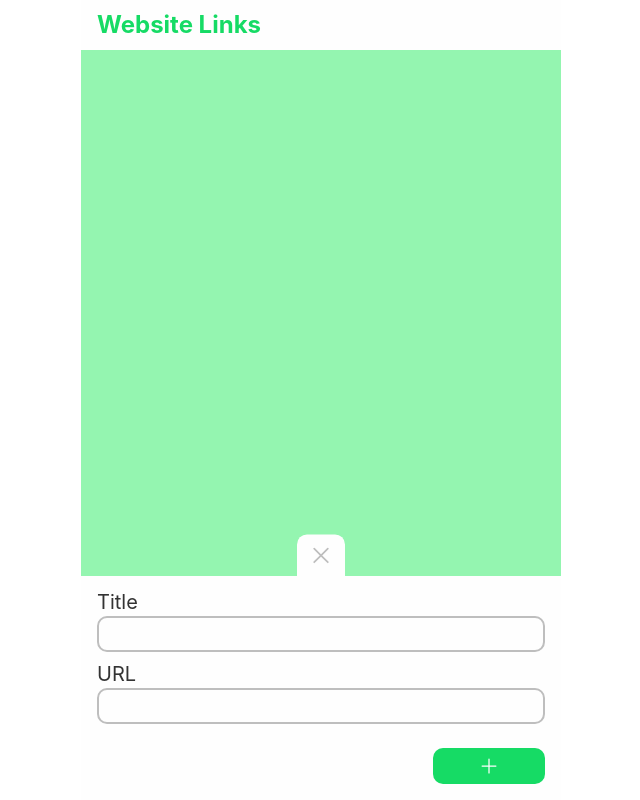
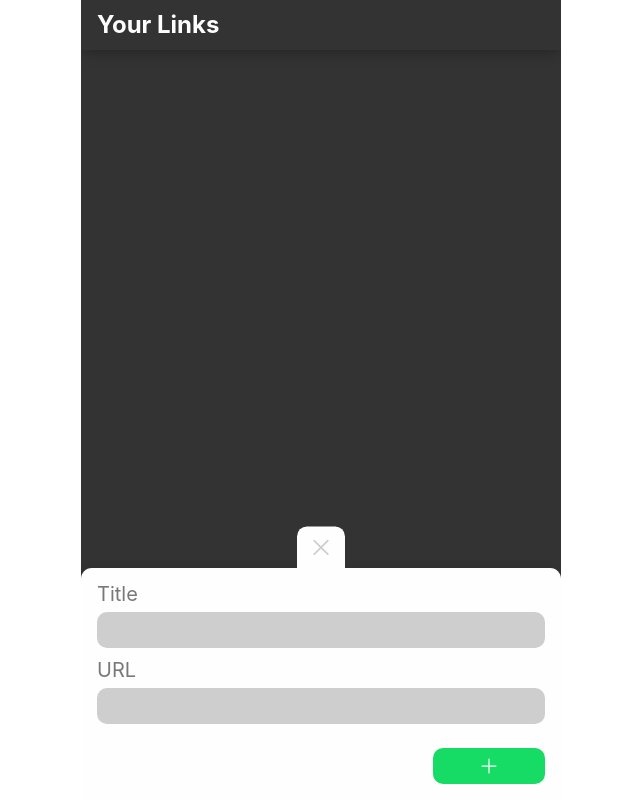
Before and after one commit to Jyun-Peng/Website-Queue, a React (Create React App) app: page / in a window 1280 px wide. Both pictures are taken after a click on the button 640 px from the left and 754 px from the top of the page. Shown: the whole page, without its empty margins (319-959 px from the left). Built offline with nearby package versions, Linux system fonts and the light colour scheme.

Commit message:
Adjust styles.

```diff
--- a/src/App.css
+++ b/src/App.css
@@ -1,10 +1,15 @@
 :root {
     --color-white: #fefefe;
-    --color-gray: #bebebe;
+    --color-gray: #cecece;
+    --color-gray-click: #aeaeae;
+    --color-dark-gray: #787878;
     --color-black: #333333;
     --color-dark: #6b9080;
     --color-green: #16db65;
+    --color-gold: #ffe135;
+    --color-dark-green: #16b957;
     --color-light-green: #94f5b0;
+    --shadow: 0px 4px 12px -2px rgba(0, 0, 0, 0.3);
 }
 * {
     position: relative;
@@ -42,6 +47,7 @@ button {
 }
 
 .inputbar-enter {
+    background-color: var(--color-gold);
     width: calc(100% - 2rem);
     margin: 0 auto 1rem auto;
     height: 3.75rem;
@@ -55,15 +61,20 @@ button {
     top: 50%;
     transform: translate(-50%, -50%);
 }
+.inputbar-enter > .btn--close > button {
+    background-color: var(--color-gold);
+    color: var(--color-white);
+}
 .inputbar-enter > .btn--close svg {
     transform: rotate(0deg);
 }
 .inputbar-enter-active {
+    background-color: var(--color-white);
     width: 100%;
-    height: 14rem;
+    height: 14.5rem;
     margin: 0 auto;
-    border-radius: 0;
-    transition: width 300ms, height 300ms, border-radius 300ms, margin 300ms;
+    border-radius: 0.675rem 0.675rem 0 0;
+    transition: width 300ms, height 300ms, border-radius 300ms, margin 300ms, background-color 300ms;
 }
 .inputbar-enter-active > .content {
     opacity: 1;
@@ -75,15 +86,29 @@ button {
     transform: translate(-50%, -100%);
     transition: top 300ms, transform 300ms;
 }
-.inputbar-enter-active > .btn--close svg {
+.inputbar-enter-active > .btn--close > button {
+    background-color: var(--color-white);
+    color: var(--color-gray);
+    transition: background-color 300ms, color 300ms;
+}
+.inputbar-enter-active > .btn--close > button > svg {
     transform: rotate(45deg);
     transition: transform 300ms;
 }
+.inputbar-enter-done {
+    background-color: var(--color-white);
+    border-radius: 0.675rem 0.675rem 0 0;
+}
+.inputbar-enter-done > .btn--close > button {
+    color: var(--color-gray);
+}
+
 .inputbar-exit {
+    background-color: var(--color-white);
     width: 100%;
     height: 14rem;
     margin: 0 auto;
-    border-radius: 0;
+    border-radius: 0.675rem 0.675rem 0 0;
 }
 .inputbar-exit > .content {
     opacity: 1;
@@ -93,15 +118,20 @@ button {
     top: 0;
     transform: translate(-50%, -100%);
 }
-.inputbar-exit > .btn--close svg {
+.inputbar-exit > .btn--close > button {
+    background-color: var(--color-white);
+    color: var(--color-gray);
+}
+.inputbar-exit > .btn--close > button > svg {
     transform: rotate(45deg);
 }
 .inputbar-exit-active {
+    background-color: var(--color-gold);
     width: calc(100% - 2rem);
     margin: 0 auto 1rem auto;
     height: 3.75rem;
     border-radius: 0.675rem;
-    transition: width 300ms, height 300ms, border-radius 300ms, margin 300ms;
+    transition: width 300ms, height 300ms, border-radius 300ms, margin 300ms, background-color 300ms;
 }
 .inputbar-exit-active > .content {
     opacity: 0;
@@ -113,7 +143,12 @@ button {
     transform: translate(-50%, -50%);
     transition: top 300ms, transform 300ms;
 }
-.inputbar-exit > .btn--close svg {
+.inputbar-exit-active > .btn--close > button {
+    background-color: var(--color-gold);
+    color: var(--color-white);
+    transition: background-color 300ms, color 300ms;
+}
+.inputbar-exit-active > .btn--close > button > svg {
     transform: rotate(0deg);
     transition: transform 300ms;
 }
--- a/src/App.js
+++ b/src/App.js
@@ -10,28 +10,35 @@ const StyledWrapper = styled.div`
 
     margin: 0 auto;
 
-    background-color: var(--color-light-green);
+    background-color: var(--color-black);
 `;
-const StyledInputBarWrapper = styled.div`
-    width: min(480px, 100%);
-    position: fixed;
-    bottom: 0;
-`;
+const StyledInputBarWrapper = styled.div``;
 const StyledLinkListWrapper = styled.div`
     padding: 0 1rem 6rem 1rem;
 `;
 
 const StyledTitle = styled.h1`
-    background-color: var(--color-white);
-    color: var(--color-green);
+    color: var(--color-white);
     font-size: 1.5rem;
+    /* background-color: var(--color-gold); */
     padding: 0.8rem 1rem;
-    margin-bottom: 2rem;
+    box-shadow: var(--shadow);
+`;
+const FixedWrapper = styled.div`
+    display: flex;
     position: fixed;
+    width: min(480px, 100%);
+    height: 100%;
     top: 0;
-    width: min(480px, 100%);
+    flex-direction: column;
+    justify-content: space-between;
+    overflow: hidden;
+    pointer-events: none;
+
+    & > div {
+        pointer-events: auto;
+    }
 `;
-
 const defaultLinks = {
     count: 3,
     links: [
@@ -73,10 +80,12 @@ function App() {
                 <StyledLinkListWrapper>
                     <LinkList data={data} handleRemoveData={handleRemoveData} />
                 </StyledLinkListWrapper>
-                <StyledTitle>Website Links</StyledTitle>
-                <StyledInputBarWrapper>
-                    <InputBar handleAddData={handleAddData} />
-                </StyledInputBarWrapper>
+                <FixedWrapper>
+                    <StyledTitle>Your Links</StyledTitle>
+                    <StyledInputBarWrapper>
+                        <InputBar handleAddData={handleAddData} />
+                    </StyledInputBarWrapper>
+                </FixedWrapper>
             </StyledWrapper>
         </div>
     );
--- a/src/components/InputBar.js
+++ b/src/components/InputBar.js
@@ -9,18 +9,14 @@ const StyledWrapper = styled.div`
 `;
 const StyledOpenWrapper = styled.div`
     padding: 1rem;
-    /* overflow: hidden; */
-    background-color: var(--color-white);
+    box-shadow: var(--shadow);
 `;
 const StyledOpenBtnWrapper = styled.div`
-    height: 100%;
-    width: calc(100% - 2rem);
-    margin: 0 auto 1rem auto;
+    padding: 0 1rem;
+    margin-bottom: 1rem;
     display: flex;
     justify-content: center;
     align-items: center;
-    background-color: var(--color-white);
-    border-radius: 0.625rem;
 `;
 const StyledCloseBtnWrapper = styled.div`
     position: absolute;
@@ -35,30 +31,39 @@ const StyledBtnGroup = styled.div`
 // Buttons
 const StyledAddBtn = styled(Button)`
     color: var(--color-white);
+    background-color: var(--color-green);
     font-size: 1.25rem;
     width: 7rem;
     height: 2.25rem;
     display: flex;
     justify-content: center;
     align-items: center;
-    background-color: var(--color-green);
     border-radius: 10px;
     border: none;
+
+    &:active {
+        background-color: var(--color-dark-green);
+    }
 `;
 const StyledOpenBtn = styled(Button)`
-    color: var(--color-gray);
+    color: var(--color-white);
+    background-color: var(--color-gold);
     font-size: 1.75rem;
     width: 100%;
     height: 3.75rem;
-    background-color: transparent;
     border: none;
     display: flex;
     justify-content: center;
     align-items: center;
     padding: 0;
+    border-radius: 0.625rem;
+    box-shadow: var(--shadow);
+
+    &:active {
+        color: var(--color-gray-click);
+    }
 `;
 const StyledCloseBtn = styled(Button)`
-    color: var(--color-gray);
     font-size: 1.75rem;
     width: 3rem;
     height: 2.6rem;
@@ -68,26 +73,39 @@ const StyledCloseBtn = styled(Button)`
     background-color: var(--color-white);
     border-radius: 0.625rem 0.625rem 0 0;
     border: none;
+    /* box-shadow: var(--shadow); */
     & svg {
         transform: rotate(45deg);
+    }
+    &:active {
+        color: var(--color-gray-click);
     }
 `;
 const StyledLabel = styled.label`
     font-size: 1.25rem;
-    color: var(--color-black);
+    color: var(--color-dark-gray);
 `;
 const StyledInput = styled.input`
     display: block;
     width: 100%;
     height: 2.25rem;
-    background-color: var(--color-white);
+    color: var(--color-dark-gray);
+    background-color: var(--color-gray);
     border: 2px solid var(--color-gray);
     border-radius: 0.625rem;
     outline: none;
     margin-bottom: ${(props) => (props.mb ? props.mb : '0')};
-    margin-top: 0.25rem;
+    margin-top: 0.5rem;
     padding: 0 1rem;
     font-size: 1rem;
+    transition: background-color 300ms, border 300ms;
+    cursor: default;
+
+    &:focus {
+        background-color: var(--color-white);
+        border: 2px solid var(--color-green);
+        color: var(--color-black);
+    }
 `;
 
 function InputBar({ handleAddData }) {
@@ -137,6 +155,11 @@ function InputBar({ handleAddData }) {
                 onExited={() => setOpen(false)}
             >
                 <StyledOpenWrapper>
+                    <StyledCloseBtnWrapper className="btn--close">
+                        <StyledCloseBtn handleClick={handleClose}>
+                            <BsPlusLg />
+                        </StyledCloseBtn>
+                    </StyledCloseBtnWrapper>
                     <div className="content">
                         <StyledLabel>
                             Title
@@ -165,12 +188,6 @@ function InputBar({ handleAddData }) {
                             <StyledAddBtn handleClick={handleAdd}>{<BsPlusLg />}</StyledAddBtn>
                         </StyledBtnGroup>
                     </div>
-
-                    <StyledCloseBtnWrapper className="btn--close">
-                        <StyledCloseBtn handleClick={handleClose}>
-                            <BsPlusLg />
-                        </StyledCloseBtn>
-                    </StyledCloseBtnWrapper>
                 </StyledOpenWrapper>
             </CSSTransition>
         </StyledWrapper>
--- a/src/components/LinkItem.js
+++ b/src/components/LinkItem.js
@@ -7,14 +7,26 @@ const StyledItem = styled.li`
         margin-bottom: 0.8rem;
     }
 `;
-const StyledParagraph = styled.p`
+const StyledLink = styled.a`
     display: block;
     background-color: var(--color-white);
     border-radius: 0.625rem;
     font-size: 1.25rem;
+    line-height: 1.2;
     padding: 0.8rem 1rem 0.8rem 1rem;
     text-decoration: none;
-    cursor: pointer;
+    box-shadow: 0 0 0 var(--color-gold);
+
+    transition: transform 100ms, box-shadow 100ms;
+    &:hover {
+        transform: translateY(-0.35rem);
+        box-shadow: 0 0.35rem 0 var(--color-gold);
+    }
+    &:active {
+        transform: translateY(-0.2rem);
+        box-shadow: 0 0.2rem 0 var(--color-gold);
+        transition: none;
+    }
 `;
 
 function LinkItem({ idx, url, children, handleLinkClick }) {
@@ -31,12 +43,14 @@ function LinkItem({ idx, url, children, handleLinkClick }) {
         ref.current.style.marginTop = `${-ref.current.clientHeight}px`;
         ref.current.style.marginBottom = '0px';
         ref.current.style.opacity = '0';
-        // console.log(idx);
+
         setTimeout(() => handleLinkClick(idx, url), transition);
     };
     return (
         <StyledItem ref={ref} onClick={handleClick}>
-            <StyledParagraph>{children}</StyledParagraph>
+            <StyledLink href="#!" onClick={(e) => e.preventDefault()}>
+                {children}
+            </StyledLink>
         </StyledItem>
     );
 }
```
